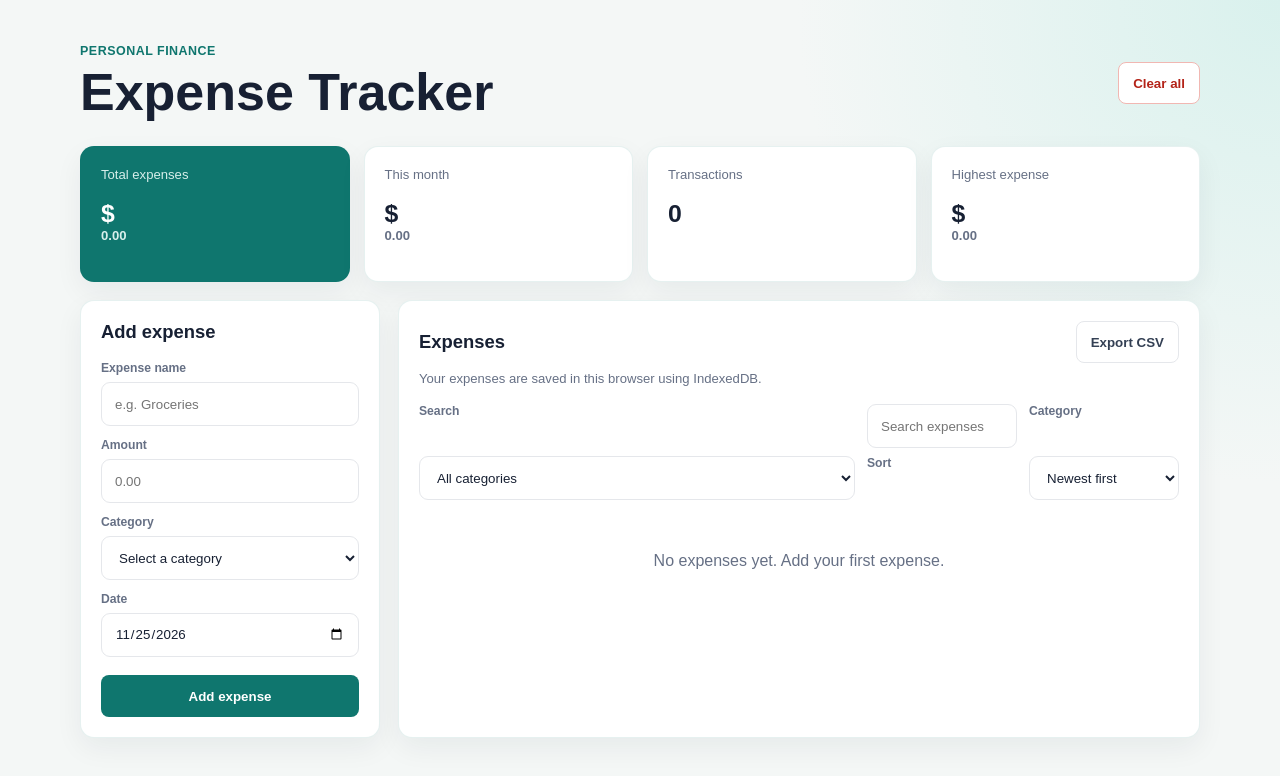
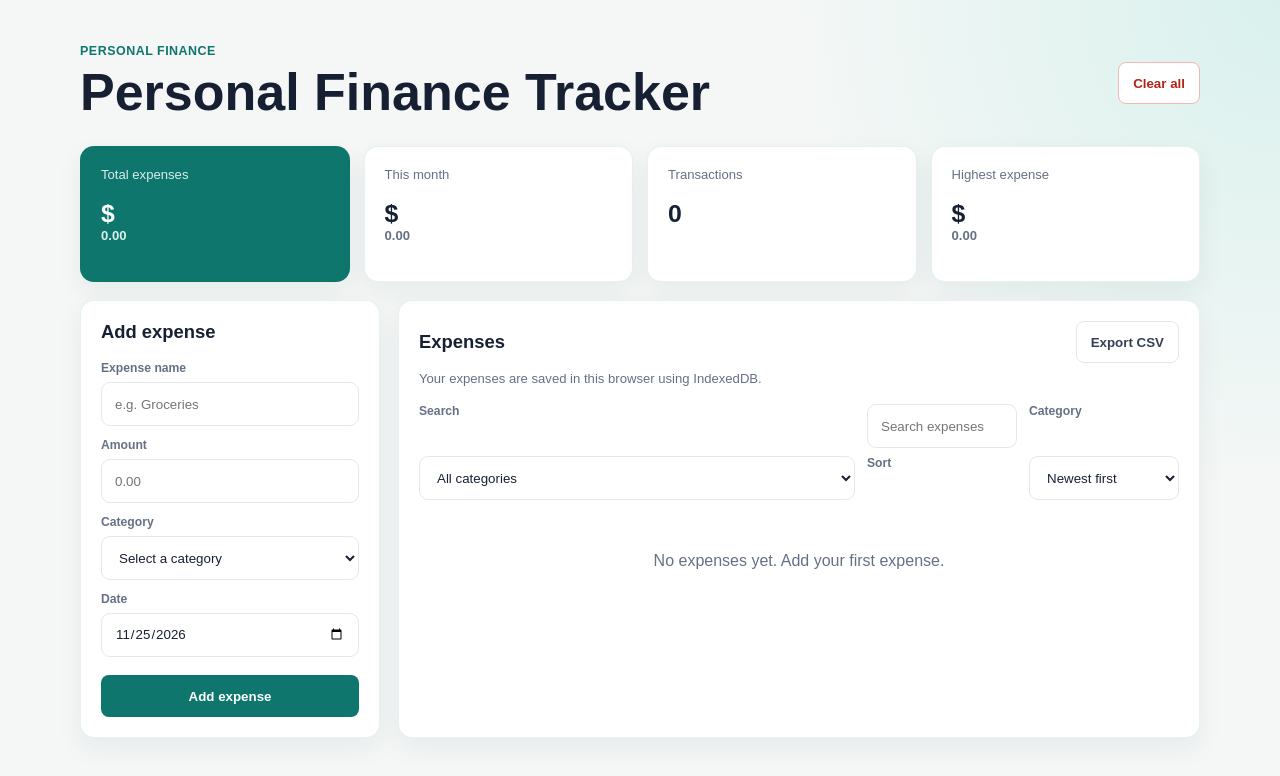
Before and after one commit to IshaJangle11/ExpenseTracker, a plain HTML site: page index.html in a window 1280 px wide. Drawn offline with Linux system fonts and the light colour scheme.

Commit message:
title changed

```diff
--- a/index.html
+++ b/index.html
@@ -3,7 +3,7 @@
 <head>
 <meta charset="UTF-8">
 <meta name="viewport" content="width=device-width, initial-scale=1">
-<title>Expense Tracker</title>
+<title>Personal Finance Tracker</title>
 <link rel="stylesheet" href="style.css">
 </head>
 <body>
@@ -11,7 +11,7 @@
         <header class="app-header">
             <div>
                 <p class="eyebrow">Personal finance</p>
-                <h1>Expense Tracker</h1>
+                <h1>Personal Finance Tracker</h1>
             </div>
             <button id="clearExpenses" class="button button-danger" type="button">Clear all</button>
         </header>
```
